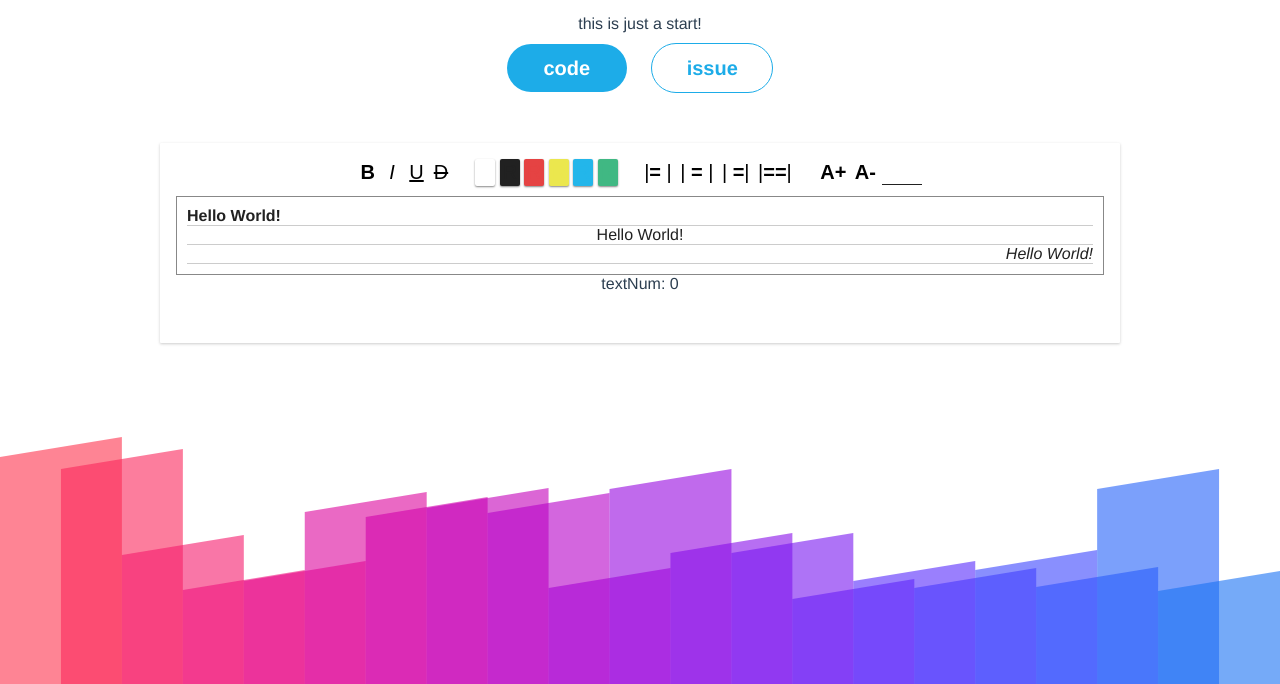
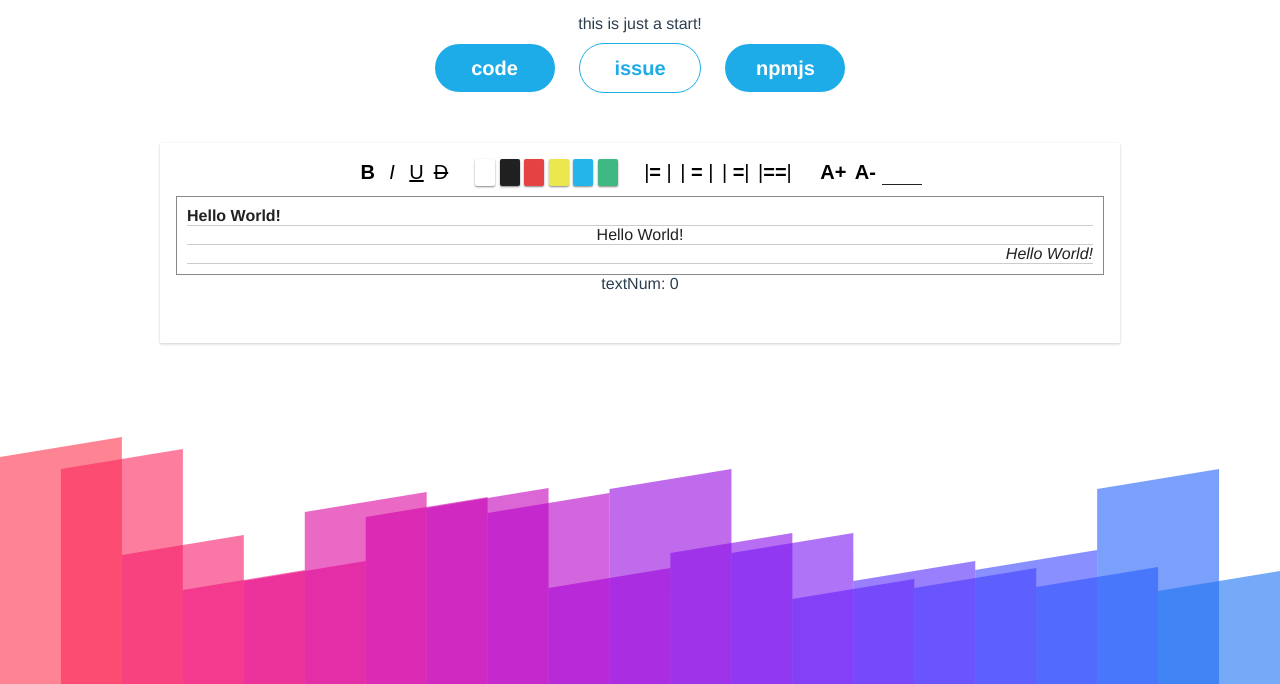
Before and after one commit to MarvelSQ/Sqedt, a website: page index.html in a window 1280 px wide. Shown: the part 116-800 px from the top of the page. Drawn offline with Linux system fonts and the light colour scheme.

Commit message:
add npmjs btn

```diff
--- a/index.html
+++ b/index.html
@@ -246,6 +246,7 @@
       <div class="btn-group">
         <a class="btn round solid" href="https://github.com/MarvelSQ/Sqedt/">code</a>
         <a class="btn round border" href="https://github.com/MarvelSQ/Sqedt/issues">issue</a>
+        <a class="btn round solid" href="https://www.npmjs.com/package/sqedt">npmjs</a>
       </div>
     </div>
     <div id="edt-wrap" class="page">
```
